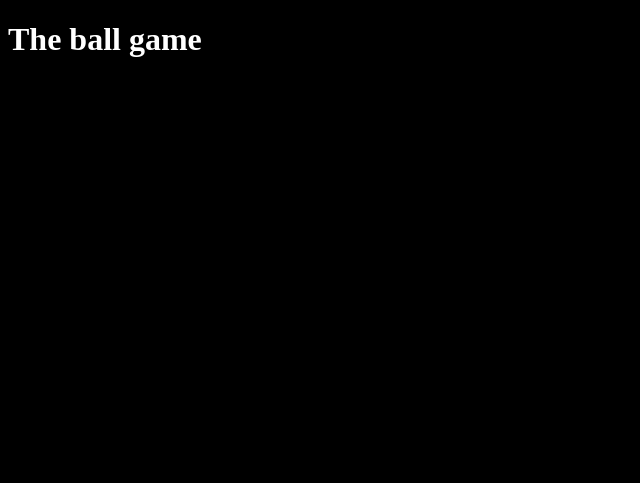
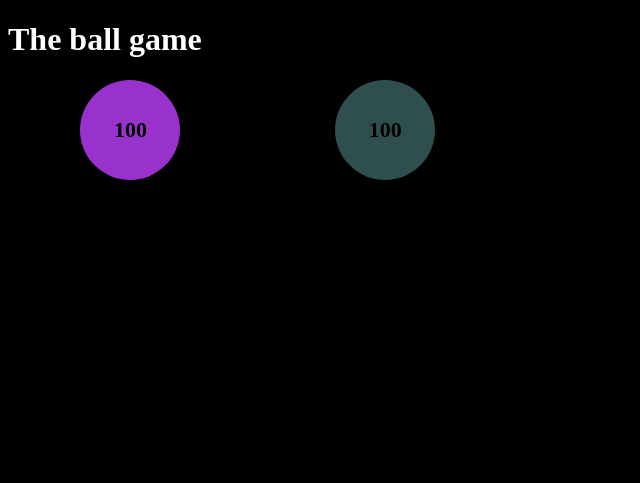
Before and after one commit to r-ferdinaro/Sample.Project, a plain HTML site: page index.html in a window 1280 px wide. Shown: the whole page, without its empty margins (0-640 px from the left). Drawn offline with Linux system fonts and the light colour scheme.

Commit message:
Refactor onBallClick

```diff
--- a/index.html
+++ b/index.html
@@ -8,7 +8,10 @@
 </head>
 <body>
     <h1>The ball game</h1>
-    <div class="ball" onclick="onBallClick()">100</div>
+    <section class="ball-container">
+        <div class="ball ball1" onclick="onBallClick(1)">100</div>
+        <div class="ball ball2" onclick="onBallClick(2)">100</div>
+    </section>
 
     <script src="js/main.js"></script>
     <script src="js/utils.js"></script>
--- a/js/main.js
+++ b/js/main.js
@@ -1,7 +1,7 @@
 'use strict';
 
-function onBallClick() {
-    const elBall = document.querySelector('.ball')
+function onBallClick(idx) {
+    const elBall = document.querySelector(`.ball${idx}`)
     const ballSize = getRandomInt(20, 61)
     const ballColor = getRandomColor()
 
```
